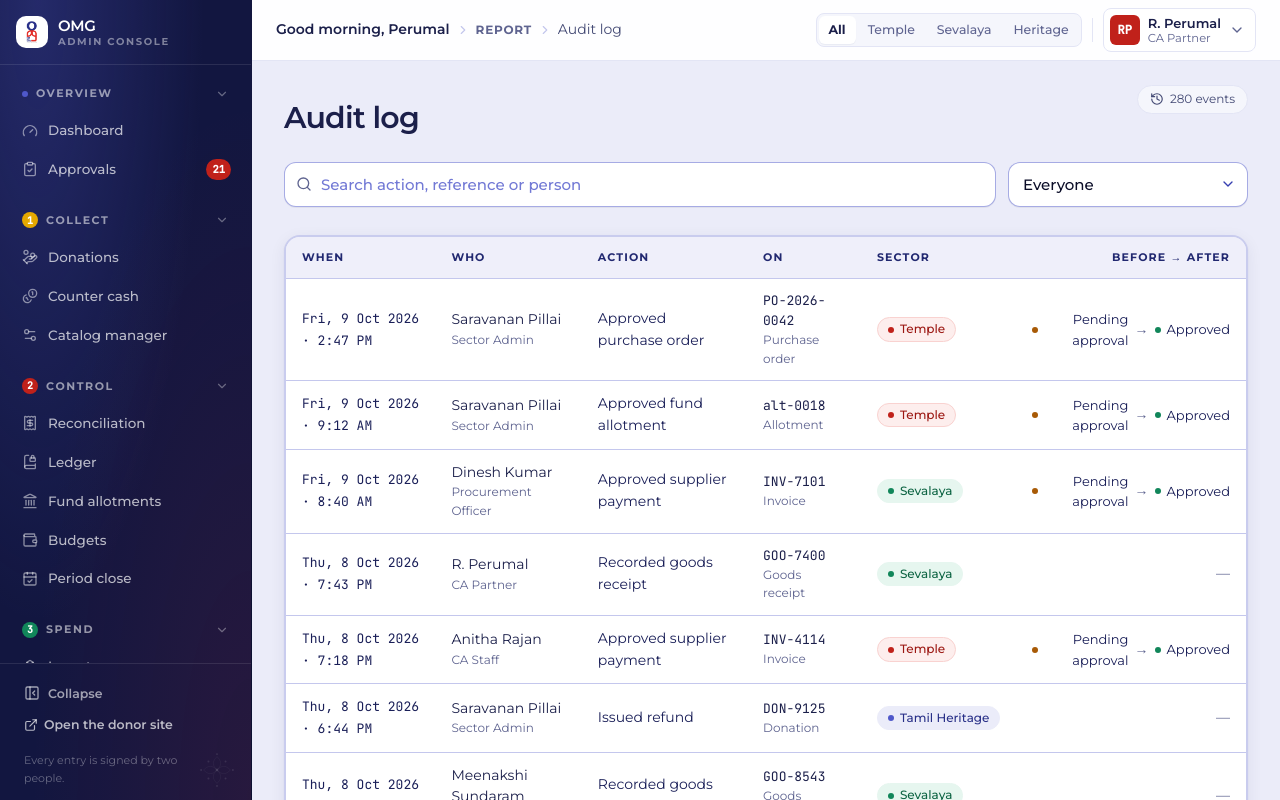
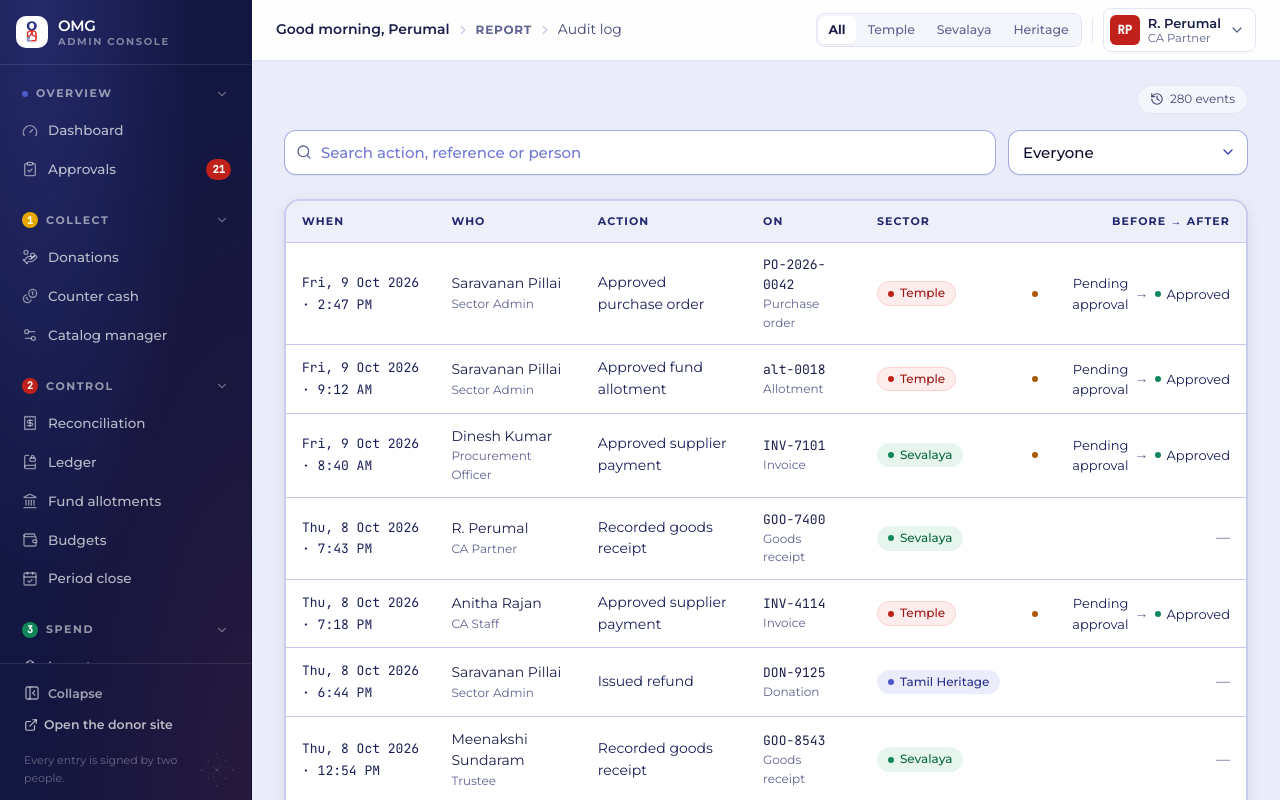
Before and after one commit to balajikarthik2004/omg-erp-prototype, a React (Vite) app: page /console/audit in a window 1280 px wide. Shown: the top 800 px of the page. Built offline with nearby package versions, Linux system fonts and the light colour scheme; a web font is replaced by a local one.

Commit message:
updated content

```diff
--- a/src/components/layout/PageHeader.tsx
+++ b/src/components/layout/PageHeader.tsx
@@ -1,34 +1,64 @@
 import type { ReactNode } from 'react'
 import { cn } from '@/lib/cn'
 
+/**
+ * The head of a console page.
+ *
+ * The topbar breadcrumb already names every page, so the title is carried for
+ * assistive technology only and not printed a second time. A page keeps a
+ * visible title when the title *is* the content — a purchase order number or
+ * an event name identifies the record you are looking at, and the breadcrumb
+ * names the list it came from, not the record.
+ */
 export function PageHeader({
   title,
+  showTitle = false,
   description,
   actions,
   children,
   className,
 }: {
   title: ReactNode
+  /** Print the title. For detail pages, where the title names the record. */
+  showTitle?: boolean
   description?: ReactNode
   actions?: ReactNode
-  /** Filters and tabs that belong under the gold rule. */
+  /** Filters and tabs that belong under the header. */
   children?: ReactNode
   className?: string
 }) {
+  const hasTopRow = Boolean(showTitle || description || actions)
+
   return (
-    <header className={cn('mb-7', className)}>
-      <div className="flex flex-wrap items-start justify-between gap-x-6 gap-y-4">
-        <div className="min-w-0">
-          <h1 className="mt-2.5 font-display text-[23px] font-semibold tracking-tight text-stone-900 sm:text-[30px]">
-            {title}
-          </h1>
-          {description ? (
-            <p className="mt-2 max-w-2xl text-[15px] leading-relaxed text-stone-500">{description}</p>
+    <header className={cn(hasTopRow || children ? 'mb-6' : null, className)}>
+      {showTitle ? null : <h1 className="sr-only">{title}</h1>}
+
+      {hasTopRow ? (
+        <div className="flex flex-wrap items-start justify-between gap-x-6 gap-y-3">
+          {showTitle || description ? (
+            <div className="min-w-0">
+              {showTitle ? (
+                <h1 className="font-display text-[23px] font-semibold tracking-tight text-stone-900 sm:text-[28px]">
+                  {title}
+                </h1>
+              ) : null}
+              {description ? (
+                <p
+                  className={cn(
+                    'max-w-2xl text-[15px] leading-relaxed text-stone-500',
+                    showTitle && 'mt-1.5',
+                  )}
+                >
+                  {description}
+                </p>
+              ) : null}
+            </div>
           ) : null}
+          {actions ? <div className="ml-auto flex flex-wrap items-center gap-2">{actions}</div> : null}
         </div>
-        {actions ? <div className="flex flex-wrap items-center gap-2">{actions}</div> : null}
-      </div>
-      {children ? <div className="mt-5">{children}</div> : null}
+      ) : null}
+
+      {children ? <div className={cn(hasTopRow && 'mt-4')}>{children}</div> : null}
     </header>
   )
 }
--- a/src/components/ui/Money.tsx
+++ b/src/components/ui/Money.tsx
@@ -1,29 +1,41 @@
 import { formatMoney, formatMoneyCompact } from '@/lib/format'
 import { cn } from '@/lib/cn'
+
+/** Four figures and up are shortened: $12,450 reads as $12.5K, $1,000,000 as $1M. */
+const COMPACT_FROM = 100_000 // cents, i.e. $1,000
 
 export function Money({
   value,
   className,
+  exact,
   compact,
   signed,
   tone = 'default',
 }: {
   value: number
   className?: string
+  /**
+   * Print every digit. For a figure someone acts on rather than scans: a
+   * ledger line, a three-way match, a total at checkout. A rounded number is
+   * fine to read and wrong to approve.
+   */
+  exact?: boolean
+  /** Shorten below the usual threshold too. */
   compact?: boolean
   /** Prefix a + or − for ledger-style columns. */
   signed?: boolean
   tone?: 'default' | 'in' | 'out' | 'muted'
 }) {
-  const exact = formatMoney(Math.abs(value))
-  const text = compact ? formatMoneyCompact(Math.abs(value)) : exact
+  const abs = Math.abs(value)
+  const short = !exact && (compact || abs >= COMPACT_FROM)
+  const full = formatMoney(abs)
+  const text = short ? formatMoneyCompact(abs) : full
   const sign = signed ? (value < 0 ? '−' : '+') : value < 0 ? '−' : ''
 
   return (
     <span
-      // A rounded figure must never be the only figure. Hovering a compact
-      // amount gives the exact one, so a KPI tile stays auditable.
-      title={compact ? `${sign}${exact}` : undefined}
+      // A rounded figure must never be the only figure available.
+      title={short ? `${sign}${full}` : undefined}
       className={cn(
         'font-mono tabular-nums whitespace-nowrap',
         tone === 'in' && 'text-tulsi-700',
--- a/src/features/checkout/CheckoutPage.tsx
+++ b/src/features/checkout/CheckoutPage.tsx
@@ -134,7 +134,7 @@ export function CheckoutPage() {
                     ) : null}
                   </div>
                   <div className="flex shrink-0 items-center gap-3">
-                    <Money value={line.amount} className="text-[15px]" />
+                    <Money exact value={line.amount} className="text-[15px]" />
                     <button
                       type="button"
                       onClick={() => removeFromCart(line.key)}
@@ -154,19 +154,19 @@ export function CheckoutPage() {
               <div className="flex justify-between">
                 <dt className="text-stone-700">Offering total</dt>
                 <dd>
-                  <Money value={gross} />
+                  <Money exact value={gross} />
                 </dd>
               </div>
               <div className="flex justify-between">
                 <dt className="text-stone-500">Processing fee (borne by the temple)</dt>
                 <dd>
-                  <Money value={fee} tone="muted" />
+                  <Money exact value={fee} tone="muted" />
                 </dd>
               </div>
               <div className="flex justify-between border-t border-sandal-200 pt-2">
                 <dt className="font-medium text-stone-900">You pay</dt>
                 <dd>
-                  <Money value={gross} className="text-[18px] font-medium" />
+                  <Money exact value={gross} className="text-[18px] font-medium" />
                 </dd>
               </div>
             </dl>
--- a/src/features/dashboard/DashboardPage.tsx
+++ b/src/features/dashboard/DashboardPage.tsx
@@ -8,7 +8,6 @@ import { CardSkeleton, Skeleton } from '@/components/ui/Skeleton'
 import { EmptyState } from '@/components/ui/EmptyState'
 import { Money } from '@/components/ui/Money'
 import { Stat } from '@/components/ui/Stat'
-import { PageHeader } from '@/components/layout/PageHeader'
 import { SectorChip } from '@/components/layout/PhaseChip'
 import { FundDonut } from '@/components/charts/FundDonut'
 import { IncomeOutgoChart } from '@/components/charts/IncomeOutgoChart'
@@ -46,9 +45,9 @@ export function DashboardPage() {
 
   return (
     <div>
-      <PageHeader
-        title="Dashboard"
-      />
+      {/* The topbar breadcrumb already names this page, so the heading is
+          carried for screen readers only rather than printed twice. */}
+      <h1 className="sr-only">Dashboard</h1>
 
       {!data ? (
         <div className="flex flex-col gap-6">
--- a/src/features/events/EventDetailPage.tsx
+++ b/src/features/events/EventDetailPage.tsx
@@ -60,6 +60,7 @@ export function EventDetailPage() {
     <div>
       <PageHeader
         title={event.name}
+        showTitle
         description={`${formatDateTime(event.startAt)} · ${event.venue}`}
         actions={
           <div className="flex flex-wrap items-center gap-2">
--- a/src/features/payments/PaymentsPage.tsx
+++ b/src/features/payments/PaymentsPage.tsx
@@ -99,7 +99,7 @@ export function PaymentsPage() {
       },
     },
     { key: 'status', header: 'Status', cell: (i) => <StatusBadge status={i.status === 'approved' ? 'awaiting_release' : i.status} /> },
-    { key: 'total', header: 'Total', align: 'right', primary: true, cell: (i) => <Money value={i.total} /> },
+    { key: 'total', header: 'Total', align: 'right', primary: true, cell: (i) => <Money exact value={i.total} /> },
   ]
 
   const openValue = open.reduce((s, i) => s + i.total, 0)
@@ -266,11 +266,11 @@ export function PaymentsPage() {
               <div className="flex items-end justify-between gap-3">
                 <div>
                   <p className="text-[11px] font-semibold tracking-[0.12em] text-stone-500 uppercase">Invoice total</p>
-                  <Money value={focused.total} className="mt-1 font-display text-[22px] sm:text-[30px] text-stone-900" />
+                  <Money exact value={focused.total} className="mt-1 font-display text-[22px] sm:text-[30px] text-stone-900" />
                 </div>
                 <div className="text-right">
                   <p className="text-[11px] font-semibold tracking-[0.12em] text-stone-500 uppercase">Ordered</p>
-                  <Money value={focusPo.total} className="mt-1 text-[18px]" />
+                  <Money exact value={focusPo.total} className="mt-1 text-[18px]" />
                 </div>
               </div>
               <p className="mt-2 text-[13px] text-stone-500">Requires {approvalTierLabel(focused.total)}</p>
--- a/src/features/purchase-orders/PurchaseOrderDetailPage.tsx
+++ b/src/features/purchase-orders/PurchaseOrderDetailPage.tsx
@@ -82,6 +82,7 @@ export function PurchaseOrderDetailPage() {
 
       <PageHeader
         title={po.poNo}
+        showTitle
         description={`${supplier?.name ?? 'Supplier'} · raised by ${userName(po.preparedBy)} on ${formatDate(po.createdAt)}`}
         actions={
           <div className="flex flex-wrap items-center gap-2">
```
Also changed, not shown: src/features/ledger/LedgerPage.tsx (+4 -4 lines).
